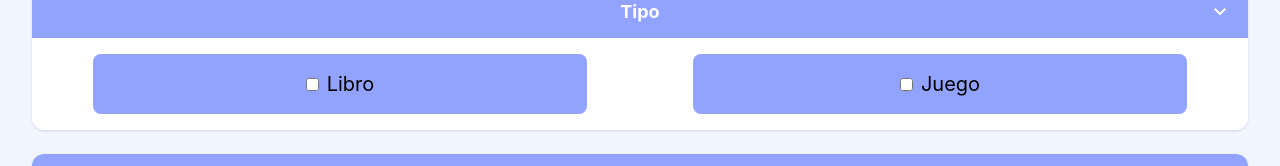
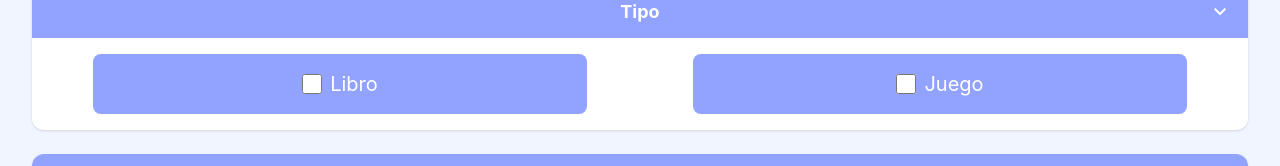
Before and after one commit to egilp04/listO, a React (Vite) app: page /admin/items in a window 1280 px wide. Shown: the part 581-747 px from the top of the page. Built offline with nearby package versions, Linux system fonts and the light colour scheme.

Commit message:
Cambio para poder poner el color de texto en el label del checkbox

```diff
--- a/src/componentes/Inputs/Checkbox.tsx
+++ b/src/componentes/Inputs/Checkbox.tsx
@@ -5,12 +5,14 @@ interface CheckboxProps extends InputHTMLAttributes<HTMLInputElement> {
   manejarCambio: (e: React.ChangeEvent<HTMLInputElement>) => void;
   manejarError: (nombre: string, error: boolean) => void;
   mensajeError: string;
+  colorTexto: string;
 }
 
 function Checkbox({
   label,
   name,
   disabled,
+  colorTexto,
   manejarCambio,
   manejarError,
   mensajeError,
@@ -42,7 +44,7 @@ function Checkbox({
         onChange={handleChange}
       />
       {error && <span className="text-red-500">{mensajeError}</span>}
-      <label htmlFor={name} className="cursor-pointer text-black">
+      <label htmlFor={name} className={`cursor-pointer ${colorTexto}`}>
         {label}
       </label>
     </div>
--- a/src/pages/GestionItem.tsx
+++ b/src/pages/GestionItem.tsx
@@ -79,7 +79,7 @@ const GestionItem: React.FC<GestionItemProps> = ({ item }) => {
               key={tipo}
               className="bg-primary-600 rounded-lg p-2 w-full md:w-5/12 flex justify-center"
             >
-              <Checkbox label={tipo} className="text-white" />
+              <Checkbox label={tipo} colorTexto="text-white" />
             </div>
           ))}
         </div>
```
